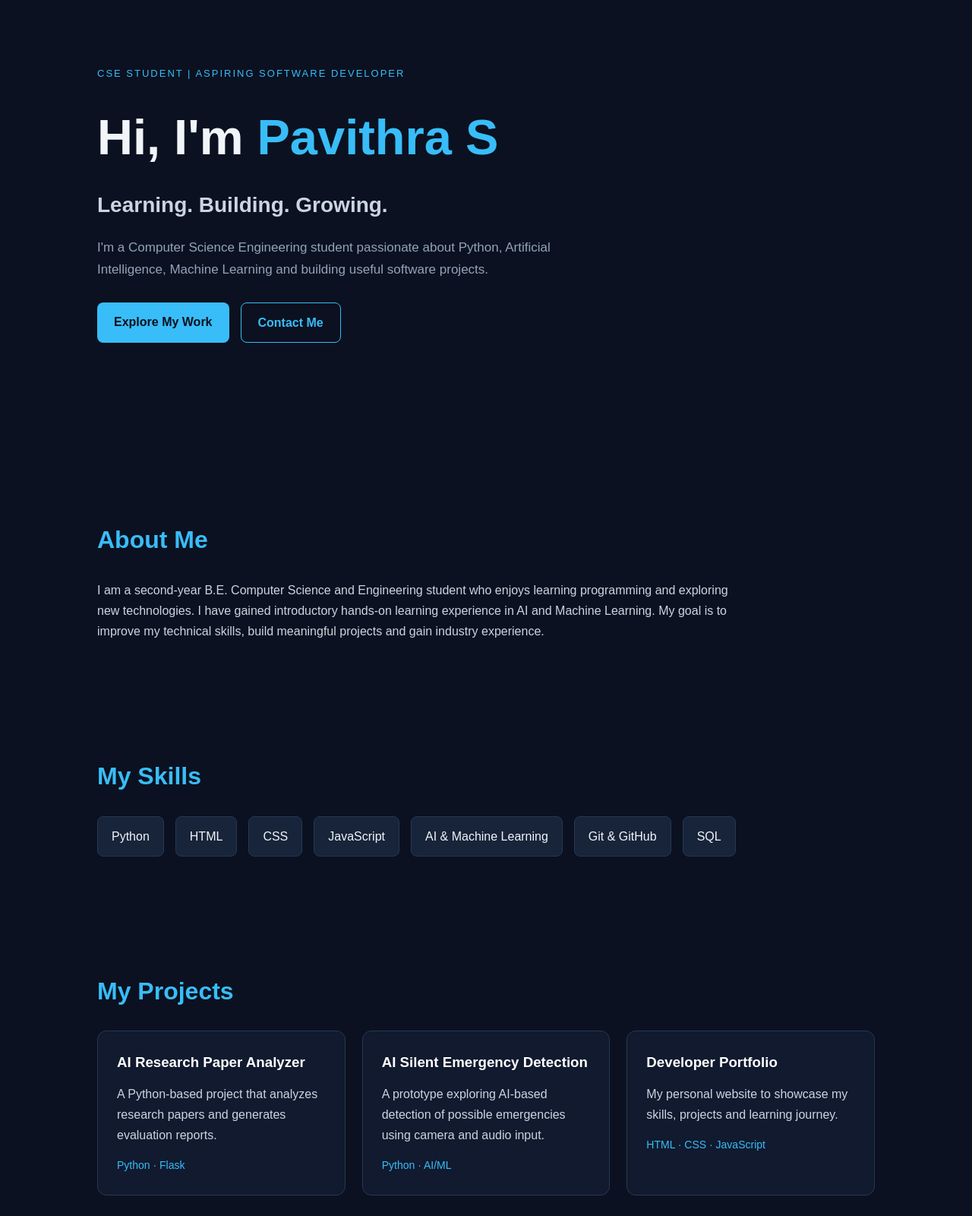
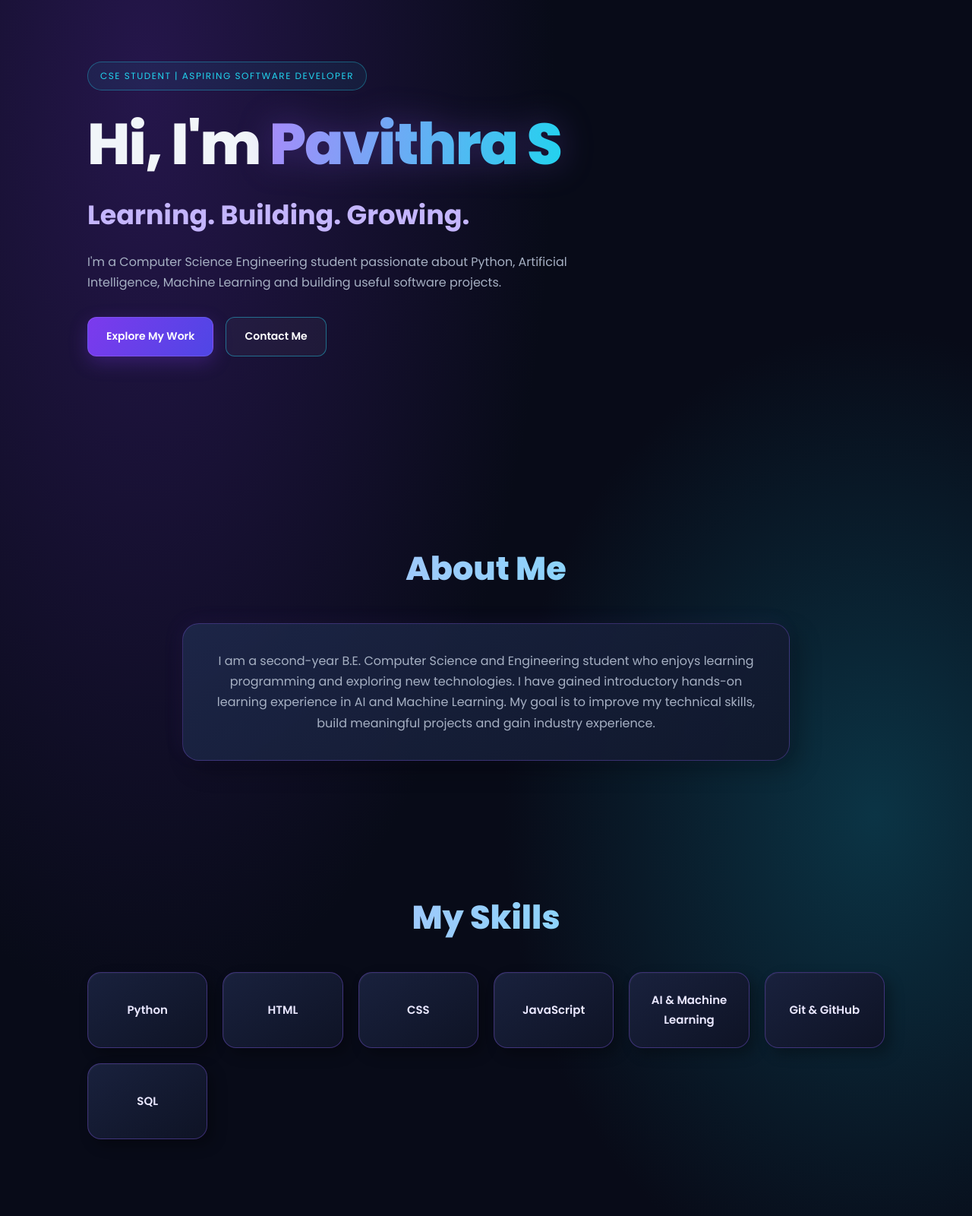
Before and after one commit to pavithrasundaram12-pavi/Pavithra__Portfolio, a plain HTML site: page index.html in a window 1280 px wide. Shown: the part 160-1760 px from the top of the page at 76% size. Drawn offline with Linux system fonts and the light colour scheme.

Commit message:
Refactor CSS styles and update layout

```diff
--- a/style.css
+++ b/style.css
@@ -1,3 +1,15 @@
+/* ===== GLOBAL STYLES ===== */
+@import url('https://fonts.googleapis.com/css2?family=Poppins:wght@300;400;500;600;700;800&display=swap');
+
+:root {
+    --bg: #080b18;
+    --card: #11172b;
+    --primary: #8b5cf6;
+    --secondary: #22d3ee;
+    --text: #f1f5f9;
+    --muted: #a6b0c3;
+}
+
 * {
     margin: 0;
     padding: 0;
@@ -6,213 +18,396 @@
 }
 
 body {
-    font-family: Arial, sans-serif;
-    background: #0b1120;
-    color: #f1f5f9;
+    font-family: 'Poppins', sans-serif;
+    background:
+        radial-gradient(ellipse at 15% 10%, #25164b 0%, transparent 35%),
+        radial-gradient(ellipse at 90% 45%, #0b3445 0%, transparent 30%),
+        var(--bg);
+    color: var(--text);
     line-height: 1.7;
+    overflow-x: hidden;
+}
+
+a {
+    color: inherit;
+    text-decoration: none;
+}
+
+::selection {
+    background: var(--primary);
+    color: white;
+}
+
+/* ===== NAVBAR ===== */
+header {
+    position: sticky;
+    top: 0;
+    z-index: 100;
+    background: rgba(8, 11, 24, 0.85);
+    backdrop-filter: blur(18px);
+    border-bottom: 1px solid rgba(139, 92, 246, 0.25);
 }
 
 .navbar {
+    max-width: 1150px;
+    margin: auto;
+    padding: 18px 24px;
     display: flex;
     justify-content: space-between;
     align-items: center;
-    padding: 22px 8%;
-    background: #111a2e;
-    position: sticky;
-    top: 0;
-    z-index: 100;
+    gap: 20px;
 }
 
 .logo {
-    font-size: 26px;
-    font-weight: bold;
-    color: white;
-    text-decoration: none;
+    font-size: 27px;
+    font-weight: 800;
+    letter-spacing: -1px;
 }
 
-.logo span,
-.hero h1 span {
-    color: #38bdf8;
+.logo span {
+    color: var(--secondary);
 }
 
 .nav-links {
+    list-style: none;
     display: flex;
-    gap: 22px;
-    list-style: none;
+    gap: 25px;
+    flex-wrap: wrap;
 }
 
 .nav-links a {
-    color: #cbd5e1;
-    text-decoration: none;
+    color: var(--muted);
+    font-size: 14px;
+    transition: 0.3s;
 }
 
 .nav-links a:hover {
-    color: #38bdf8;
+    color: var(--secondary);
 }
 
+/* ===== HERO SECTION ===== */
 .hero {
-    min-height: 85vh;
+    min-height: 88vh;
+    max-width: 1100px;
+    margin: auto;
+    padding: 110px 25px;
     display: flex;
     flex-direction: column;
     justify-content: center;
     align-items: flex-start;
-    padding: 80px 10%;
+    position: relative;
 }
 
 .tagline {
-    color: #38bdf8;
-    letter-spacing: 2px;
-    font-size: 13px;
+    color: var(--secondary);
+    border: 1px solid rgba(34, 211, 238, 0.35);
+    background: rgba(34, 211, 238, 0.07);
+    padding: 8px 16px;
+    border-radius: 30px;
+    font-size: 12px;
+    letter-spacing: 1.5px;
+    margin-bottom: 25px;
+}
+
+.hero h1 {
+    font-size: clamp(42px, 7vw, 76px);
+    line-height: 1.2;
+    font-weight: 800;
+    letter-spacing: -2px;
     margin-bottom: 18px;
 }
 
-.hero h1 {
-    font-size: clamp(38px, 6vw, 65px);
-    margin-bottom: 10px;
+.hero h1 span {
+    background: linear-gradient(100deg, #a78bfa, #22d3ee);
+    -webkit-background-clip: text;
+    background-clip: text;
+    color: transparent;
+    filter: drop-shadow(0 0 22px rgba(139, 92, 246, 0.3));
 }
 
 .hero h2 {
-    color: #cbd5e1;
-    font-size: 28px;
+    font-size: clamp(23px, 4vw, 35px);
+    color: #c4b5fd;
     margin-bottom: 18px;
 }
 
 .intro {
+    color: var(--muted);
     max-width: 650px;
-    color: #94a3b8;
-    font-size: 17px;
+    font-size: 16px;
 }
 
 .hero-buttons {
     display: flex;
-    gap: 15px;
-    margin-top: 28px;
+    gap: 16px;
     flex-wrap: wrap;
+    margin-top: 32px;
 }
 
+/* ===== BUTTONS ===== */
 .btn {
-    background: #38bdf8;
-    color: #0b1120;
-    padding: 12px 22px;
-    border-radius: 8px;
-    text-decoration: none;
-    font-weight: bold;
+    display: inline-block;
+    padding: 13px 24px;
+    border-radius: 12px;
+    font-weight: 600;
+    font-size: 14px;
+    color: white;
+    background: linear-gradient(120deg, #7c3aed, #4f46e5);
+    box-shadow: 0 8px 25px rgba(124, 58, 237, 0.28);
+    border: 1px solid rgba(255, 255, 255, 0.1);
+    transition: transform 0.3s, box-shadow 0.3s;
+}
+
+.btn:hover {
+    transform: translateY(-5px);
+    box-shadow: 0 15px 35px rgba(124, 58, 237, 0.45);
 }
 
 .btn.secondary {
-    background: transparent;
-    border: 1px solid #38bdf8;
-    color: #38bdf8;
+    background: rgba(255, 255, 255, 0.04);
+    border: 1px solid rgba(34, 211, 238, 0.45);
+    box-shadow: none;
 }
 
-.section {
-    padding: 75px 10%;
+.btn.secondary:hover {
+    background: rgba(34, 211, 238, 0.1);
 }
 
-.section h2 {
-    font-size: 32px;
-    margin-bottom: 25px;
-    color: #38bdf8;
+/* ===== COMMON SECTIONS ===== */
+.section {
+    max-width: 1100px;
+    margin: 0 auto;
+    padding: 85px 25px;
 }
 
-.section p {
-    color: #cbd5e1;
-    max-width: 850px;
+.section > h2 {
+    text-align: center;
+    font-size: clamp(30px, 5vw, 43px);
+    font-weight: 800;
+    margin-bottom: 35px;
+    background: linear-gradient(100deg, #c4b5fd, #67e8f9);
+    -webkit-background-clip: text;
+    background-clip: text;
+    color: transparent;
 }
 
-.skills-container,
-.contact-links {
-    display: flex;
-    flex-wrap: wrap;
-    gap: 15px;
+.section > p {
+    max-width: 800px;
+    margin: 0 auto;
+    text-align: center;
+    color: var(--muted);
+    font-size: 16px;
+}
+
+/* ===== ABOUT ME 3D CARD ===== */
+#about > p {
+    background: linear-gradient(
+        145deg,
+        rgba(30, 41, 75, 0.88),
+        rgba(17, 23, 43, 0.92)
+    );
+    padding: 35px;
+    border-radius: 22px;
+    border: 1px solid rgba(139, 92, 246, 0.3);
+    box-shadow:
+        12px 12px 30px rgba(0, 0, 0, 0.25),
+        -5px -5px 25px rgba(139, 92, 246, 0.06);
+    transition: transform 0.35s, border-color 0.35s;
+}
+
+#about > p:hover {
+    transform: perspective(900px) rotateX(2deg) translateY(-5px);
+    border-color: rgba(34, 211, 238, 0.6);
+}
+
+/* ===== SKILLS 3D CARDS ===== */
+.skills-container {
+    display: grid;
+    grid-template-columns: repeat(auto-fit, minmax(145px, 1fr));
+    gap: 20px;
+    perspective: 1000px;
 }
 
 .skills-container span {
-    padding: 12px 18px;
-    background: #17243a;
-    border: 1px solid #263954;
-    border-radius: 8px;
+    display: flex;
+    justify-content: center;
+    align-items: center;
+    min-height: 100px;
+    padding: 20px 12px;
+    text-align: center;
+    font-weight: 600;
+    font-size: 15px;
+    color: #e9e7ff;
+    background: linear-gradient(145deg, #19213d, #0e1325);
+    border: 1px solid rgba(139, 92, 246, 0.35);
+    border-radius: 18px;
+    box-shadow:
+        8px 8px 18px rgba(0, 0, 0, 0.3),
+        inset 1px 1px 0 rgba(255, 255, 255, 0.04);
+    transition: transform 0.35s, box-shadow 0.35s, border-color 0.35s;
 }
 
+.skills-container span:hover {
+    transform: perspective(700px) rotateY(8deg) rotateX(5deg) translateY(-8px);
+    border-color: var(--secondary);
+    box-shadow: 0 15px 30px rgba(34, 211, 238, 0.12);
+    color: var(--secondary);
+}
+
+/* ===== PROJECT CARDS ===== */
 .project-container {
     display: grid;
-    grid-template-columns: repeat(
-        auto-fit,
-        minmax(230px, 1fr)
-    );
-    gap: 22px;
+    grid-template-columns: repeat(auto-fit, minmax(260px, 1fr));
+    gap: 25px;
+    perspective: 1200px;
 }
 
 .project-card {
-    background: #111a2e;
-    border: 1px solid #263954;
-    padding: 25px;
-    border-radius: 12px;
-    transition: transform 0.3s;
+    position: relative;
+    overflow: hidden;
+    padding: 30px;
+    min-height: 230px;
+    background: linear-gradient(145deg, #18213d, #0e1325);
+    border: 1px solid rgba(139, 92, 246, 0.3);
+    border-radius: 22px;
+    box-shadow: 10px 12px 25px rgba(0, 0, 0, 0.25);
+    transition: transform 0.35s, border-color 0.35s, box-shadow 0.35s;
+}
+
+.project-card::before {
+    content: "";
+    position: absolute;
+    top: -65px;
+    right: -65px;
+    width: 140px;
+    height: 140px;
+    border-radius: 50%;
+    background: rgba(139, 92, 246, 0.18);
+    filter: blur(12px);
+    transition: 0.35s;
 }
 
 .project-card:hover {
-    transform: translateY(-5px);
+    transform: perspective(900px) rotateY(-3deg) rotateX(3deg) translateY(-9px);
+    border-color: rgba(34, 211, 238, 0.65);
+    box-shadow: 0 20px 40px rgba(0, 0, 0, 0.35);
+}
+
+.project-card:hover::before {
+    background: rgba(34, 211, 238, 0.22);
 }
 
 .project-card h3 {
-    margin-bottom: 12px;
-    color: white;
+    position: relative;
+    font-size: 20px;
+    line-height: 1.4;
+    margin-bottom: 15px;
+    color: #ddd6fe;
+}
+
+.project-card p {
+    position: relative;
+    color: var(--muted);
+    font-size: 14px;
+    margin-bottom: 22px;
 }
 
 .project-tech {
+    position: relative;
     display: inline-block;
-    color: #38bdf8;
-    margin-top: 15px;
-    font-size: 14px;
+    color: var(--secondary);
+    background: rgba(34, 211, 238, 0.08);
+    border: 1px solid rgba(34, 211, 238, 0.18);
+    padding: 5px 12px;
+    border-radius: 20px;
+    font-size: 12px;
 }
 
+/* ===== CONTACT ===== */
 .contact-links {
-    margin-top: 20px;
+    display: flex;
+    justify-content: center;
+    gap: 16px;
+    flex-wrap: wrap;
+    margin-top: 28px;
 }
 
 .contact-links a {
-    color: #38bdf8;
-    border: 1px solid #38bdf8;
-    padding: 10px 18px;
-    border-radius: 7px;
-    text-decoration: none;
+    padding: 12px 22px;
+    border-radius: 12px;
+    background: linear-gradient(145deg, #18213d, #0e1325);
+    border: 1px solid rgba(139, 92, 246, 0.4);
+    font-weight: 500;
+    transition: 0.3s;
 }
 
 .contact-links a:hover {
-    background: #38bdf8;
-    color: #0b1120;
+    transform: translateY(-5px);
+    color: var(--secondary);
+    border-color: var(--secondary);
+    box-shadow: 0 10px 25px rgba(34, 211, 238, 0.1);
 }
 
+/* ===== FOOTER ===== */
 footer {
+    padding: 25px 20px;
     text-align: center;
-    padding: 25px;
-    background: #111a2e;
-    color: #94a3b8;
+    color: var(--muted);
+    background: rgba(4, 7, 17, 0.75);
+    border-top: 1px solid rgba(139, 92, 246, 0.18);
+    font-size: 13px;
 }
 
-@media (max-width: 650px) {
+/* ===== RESPONSIVE DESIGN ===== */
+@media (max-width: 700px) {
     .navbar {
         flex-direction: column;
-        gap: 15px;
+        padding: 16px;
     }
 
     .nav-links {
-        flex-wrap: wrap;
         justify-content: center;
-        gap: 12px;
+        gap: 12px 18px;
     }
 
     .hero {
-        min-height: 70vh;
-        padding: 60px 7%;
+        min-height: auto;
+        padding: 85px 22px;
+    }
+
+    .hero h1 {
+        letter-spacing: -1px;
     }
 
     .section {
-        padding: 55px 7%;
+        padding: 60px 20px;
     }
 
-    .hero h2 {
-        font-size: 23px;
+    #about > p {
+        padding: 24px;
+    }
+
+    .project-container {
+        grid-template-columns: 1fr;
+    }
+
+    .skills-container {
+        grid-template-columns: repeat(2, minmax(0, 1fr));
+        gap: 13px;
+    }
+
+    .skills-container span {
+        min-height: 85px;
+        font-size: 13px;
     }
 }
+
+/* ===== ACCESSIBILITY ===== */
+@media (prefers-reduced-motion: reduce) {
+    *,
+    *::before,
+    *::after {
+        scroll-behavior: auto !important;
+        transition-duration: 0.01ms !important;
+    }
+}
```
